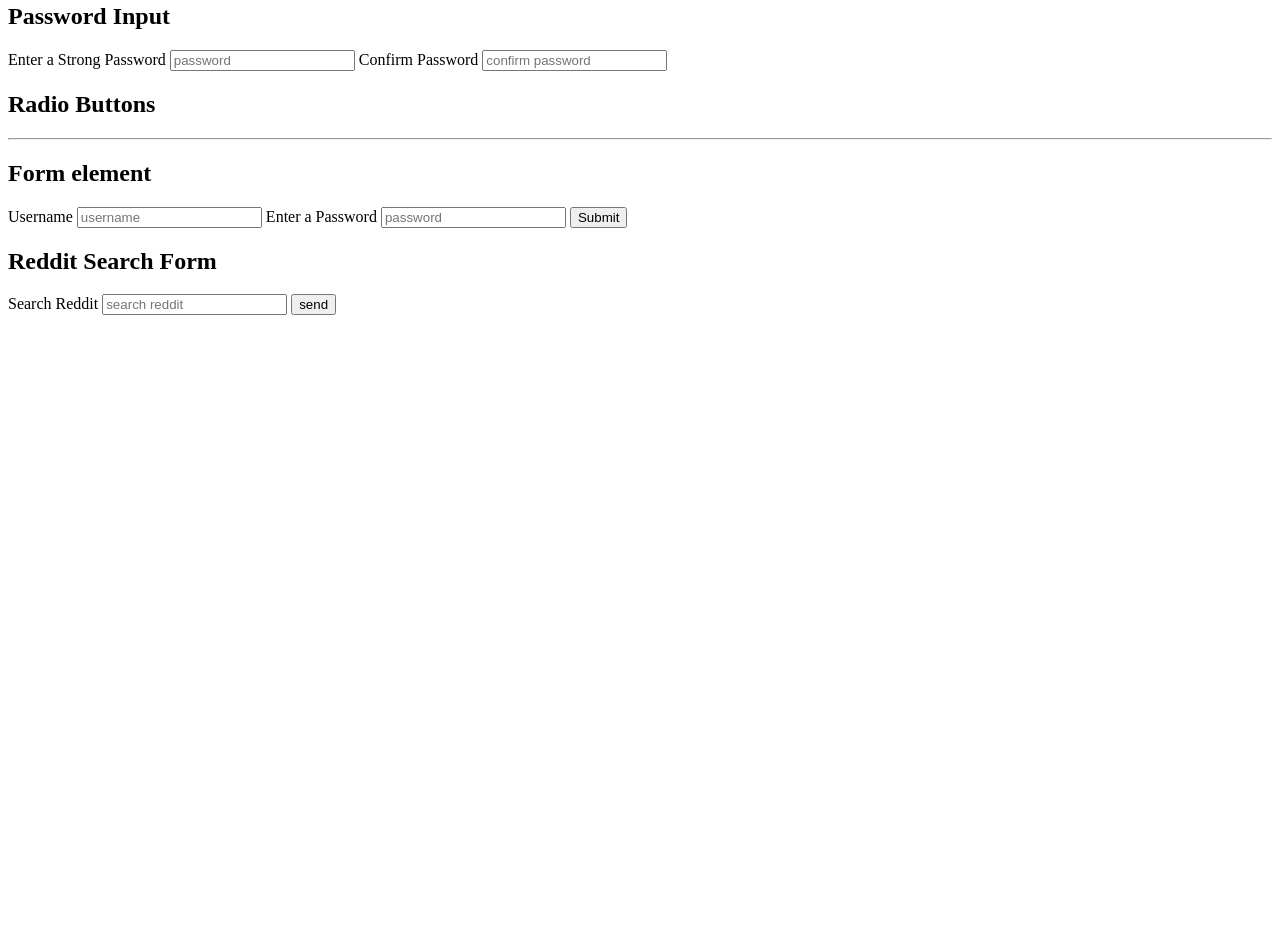
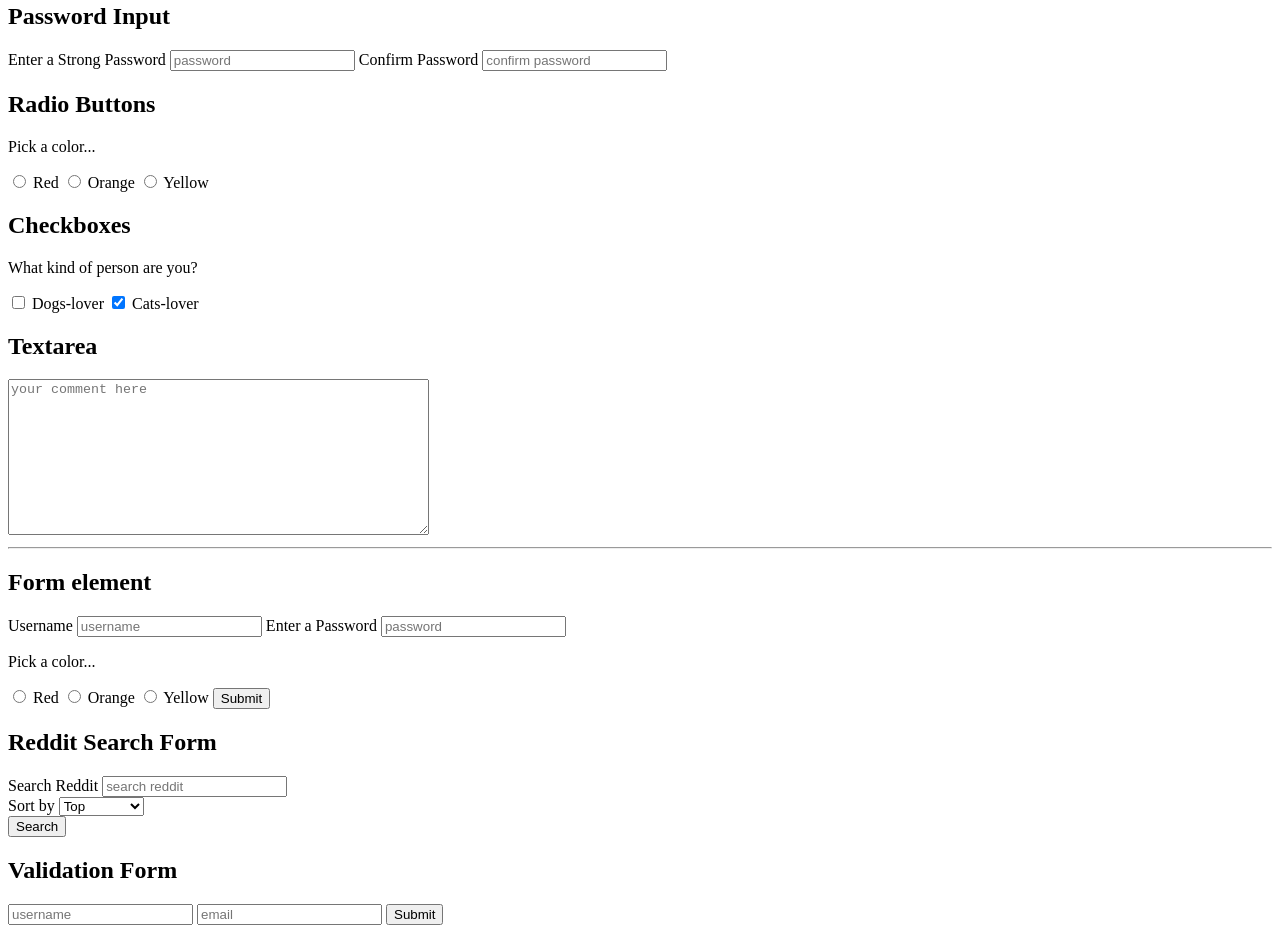
Before and after one commit to nictrey30/colt-code-camp, a plain HTML site: page hw-4/forms.html in a window 1280 px wide. Shown: the part 434-1367 px from the top of the page. Before the commit the page ends 800 px from the top, so only its background shows below. Drawn offline with Linux system fonts and the light colour scheme.

Commit message:
finished day 4

```diff
--- a/hw-4/forms.html
+++ b/hw-4/forms.html
@@ -24,24 +24,62 @@
   <label for="pass2">Confirm Password</label>
   <input type="password" placeholder="confirm password" id="pass2">
   <h2>Radio Buttons</h2>
+  <p>Pick a color...</p>
+  <input type="radio" id="red" name="color">
+  <label for="red">Red</label>
+  <input type="radio" id="orange" name="color">
+  <label for="orange">Orange</label>
+  <input type="radio" id="yellow" name="color">
+  <label for="yellow">Yellow</label>
+  <h2>Checkboxes</h2>
+  <p>What kind of person are you?</p>
+  <input type="checkbox" name="likesdogs" id="likesdogs">
+  <label for="likesdogs">Dogs-lover</label>
+  <input type="checkbox" name="likescats" id="likescats" checked>
+  <label for="likescats">Cats-lover</label>
+  <h2>Textarea</h2>
+  <textarea name="comments" cols="50" rows="10" placeholder="your comment here"></textarea>
 
   <hr>
 
   <h2>Form element</h2>
-  <form action="">
+  <form action="www.google.com">
     <label for="username">Username</label>
     <input type="text" placeholder="username" name="username" id="username">
     <label for="password">Enter a Password</label>
     <input type="password" placeholder="password" name="password" id="password">
+    <p>Pick a color...</p>
+    <input type="radio" id="red" name="color" value="red">
+    <label for="red">Red</label>
+    <input type="radio" id="orange" name="color" value="orange">
+    <label for="orange">Orange</label>
+    <input type="radio" id="yellow" name="color" value="yellow">
+    <label for="yellow">Yellow</label>
     <button>Submit</button>
   </form>
+
+  <h2>Reddit Search Form</h2>
+  <form action="https://www.reddit.com/search/">
+    <label for="query">Search Reddit</label>
+    <input type="text" name="q" id="query" placeholder="search reddit">
+    <div>
+      <label for="sort">Sort by</label>
+      <select name="sort" id="sort">
+        <option value="top">Top</option>
+        <option value="new">New</option>
+        <option value="relevance">Relevance</option>
+      </select>
+    </div>
+    <button>Search</button>
+  </form>
+
+  <h2>Validation Form</h2>
+  <form action="">
+    <input type="text" placeholder="username" required maxlength="12" minlength="3">
+    <input type="email" placeholder="email" required>
+    <button>Submit</button>
+  </form>
+
 </body>
 
-<h2>Reddit Search Form</h2>
-<form action="https://www.reddit.com/search/">
-  <label for="query">Search Reddit</label>
-  <input type="text" name="q" id="query" placeholder="search reddit">
-  <input type="submit" value="send">
-</form>
-
 </html>
```
